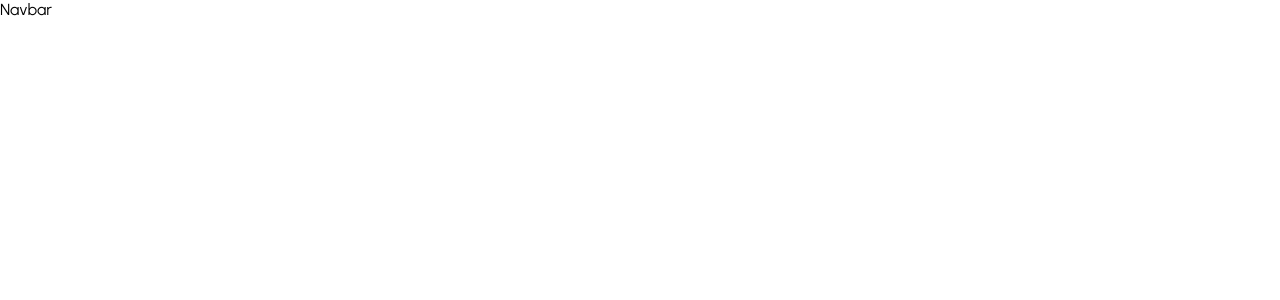
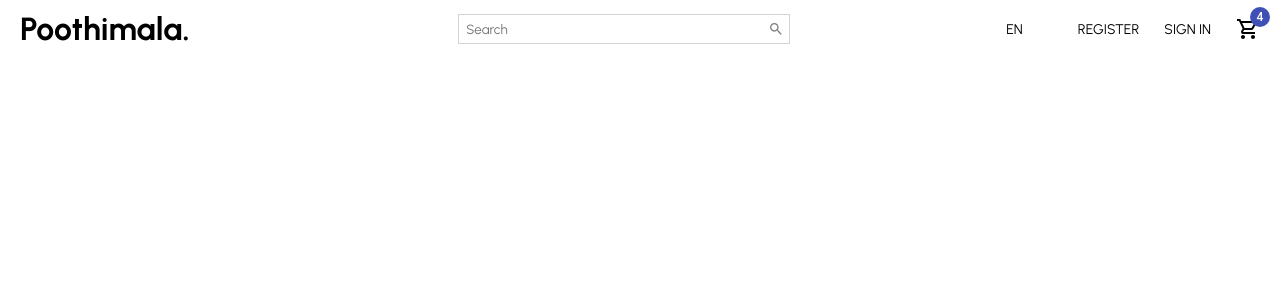
Before and after one commit to rafiuislam/ecommerce, a React (Create React App) app: page / in a window 1280 px wide. Shown: the top 300 px of the page. Built offline with nearby package versions, Linux system fonts and the light colour scheme.

Commit message:
NavBar Added

```diff
--- a/package.json
+++ b/package.json
@@ -3,12 +3,15 @@
   "version": "0.1.0",
   "private": true,
   "dependencies": {
+    "@material-ui/core": "^4.12.3",
+    "@material-ui/icons": "^4.11.2",
     "@testing-library/jest-dom": "^5.11.4",
     "@testing-library/react": "^11.1.0",
     "@testing-library/user-event": "^12.1.10",
     "react": "^17.0.2",
     "react-dom": "^17.0.2",
     "react-scripts": "4.0.3",
+    "styled-components": "^5.3.1",
     "web-vitals": "^1.0.1"
   },
   "scripts": {
--- a/src/components/Navbar.jsx
+++ b/src/components/Navbar.jsx
@@ -1,7 +1,88 @@
+import { Badge } from "@material-ui/core";
+import { Search, ShoppingCartOutlined } from "@material-ui/icons";
 import React from "react";
+import styled from "styled-components";
+
+const Container = styled.div`
+    height: 60px;
+`;
+
+const Wapper = styled.div`
+    padding: 10px 20px;
+    display: flex;
+    justify-content: space-between;
+    align-items: center;
+`;
+
+const Left = styled.div`
+    flex: 1;
+`;
+const Logo = styled.h1`
+    font-weight: bold;
+`;
+
+const Center = styled.div`
+    flex: 1;
+    display: flex;
+    align-items: center;
+`;
+const SearchContainer = styled.div`
+    border: 0.5px solid lightgrey;
+    display: flex;
+    align-items: center;
+    margin-left: 25px;
+    padding: 5px;
+`;
+
+const Input = styled.input`
+    border: none;
+    width: 300px;
+`;
+
+const Right = styled.div`
+    flex: 1;
+    display: flex;
+    align-items: center;
+    justify-content: flex-end;
+`;
+
+const Language = styled.span`
+    font-size: 14px;
+    cursor: pointer;
+    margin-right: 30px;
+`;
+const MenuItem = styled.div`
+    font-size: 14px;
+    cursor: pointer;
+    margin-left: 25px;
+`;
 
 const Navbar = () => {
-    return <div>Navbar</div>;
+    return (
+        <Container>
+            <Wapper>
+                <Left>
+                    <Logo>Poothimala.</Logo>
+                </Left>
+                <Center>
+                    <SearchContainer>
+                        <Input placeholder="Search" />
+                        <Search style={{ color: "gray", fontSize: 16 }} />
+                    </SearchContainer>
+                </Center>
+                <Right>
+                    <Language>EN</Language>
+                    <MenuItem> REGISTER</MenuItem>
+                    <MenuItem>SIGN IN</MenuItem>
+                    <MenuItem>
+                        <Badge badgeContent={4} color="primary">
+                            <ShoppingCartOutlined />
+                        </Badge>
+                    </MenuItem>
+                </Right>
+            </Wapper>
+        </Container>
+    );
 };
 
 export default Navbar;
```
Also changed, not shown: 1 other file (tests, documents, lock files or other folders).
